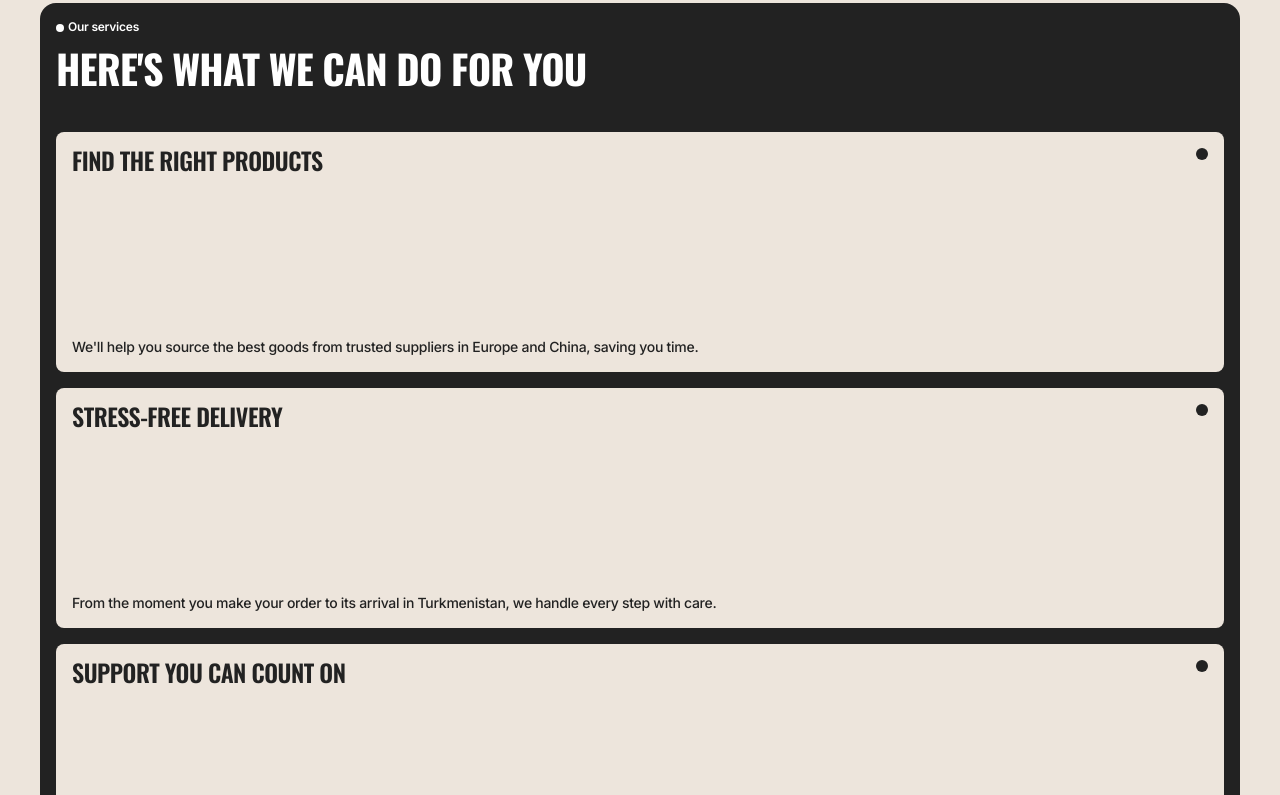
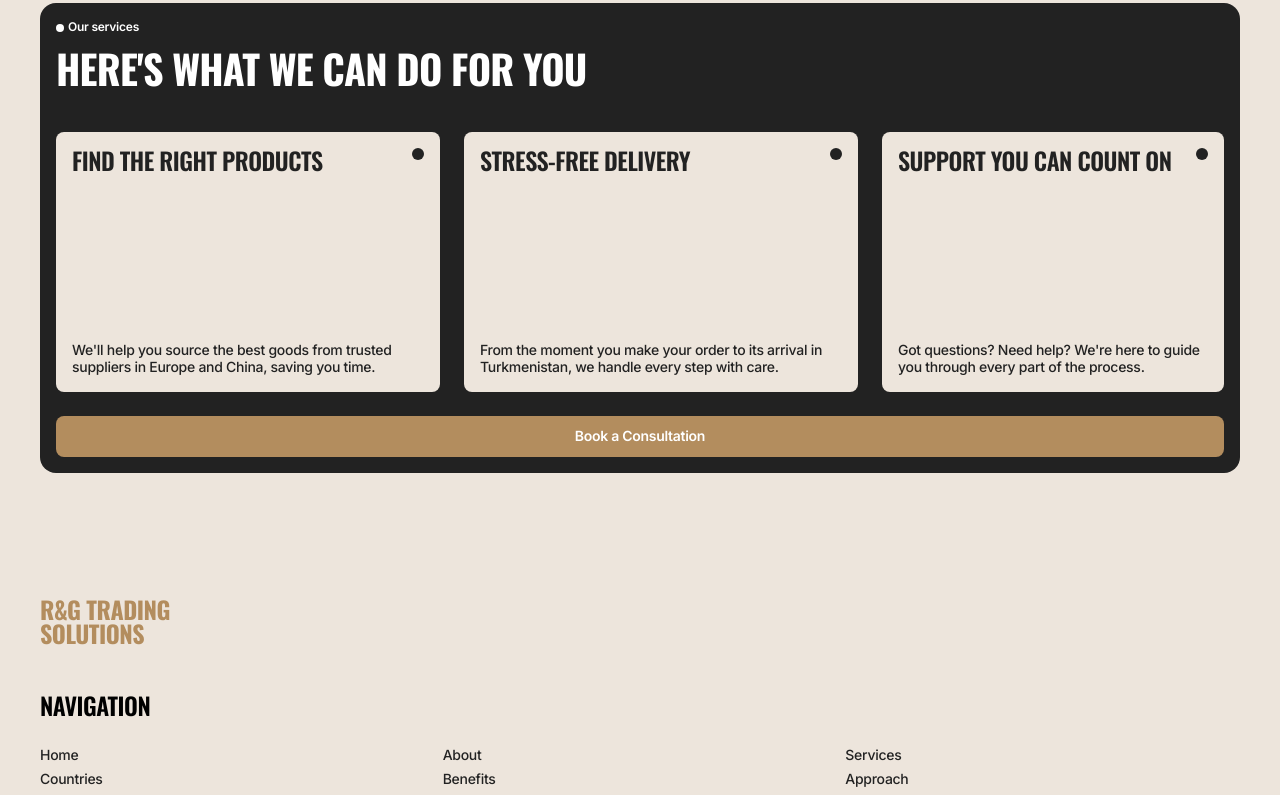
Before and after one commit to DevDugg/r-g-solutions, a Next.js app: page / in a window 1280 px wide. Shown: the part 1420-2215 px from the top of the page. Built offline with nearby package versions, Linux system fonts and the light colour scheme.

Commit message:
services section responsive

```diff
--- a/src/components/elements/section-card.tsx
+++ b/src/components/elements/section-card.tsx
@@ -1,13 +1,20 @@
 import DecoratorCircle from "./decorator-circle";
+import { cn } from "@/lib/utils";
+import services from "@/data/services";
 
 interface SectionCardProps {
   title: string;
   description: string;
+  index: number;
 }
 
-const SectionCard = ({ title, description }: SectionCardProps) => {
+const SectionCard = ({ title, description, index }: SectionCardProps) => {
   return (
-    <div className="section-card bg-BG p-4 rounded-lg h-[240px] flex flex-col justify-between">
+    <div
+      className={cn("section-card bg-BG p-4 rounded-lg h-[240px] flex flex-col justify-between TABLET:h-[260px]", {
+        "TABLET:col-span-2": index + 1 === services.cards.length,
+      })}
+    >
       <div className="flex gap-4 justify-between">
         <h3 className="card-title text-BLACK">{title}</h3>
         <DecoratorCircle size={12} color={"BLACK"} />
--- a/src/components/sections/services.tsx
+++ b/src/components/sections/services.tsx
@@ -16,9 +16,9 @@ const Services = () => {
           <h2 className="section-title text-WHITE">{services.title}</h2>
         </div>
 
-        <div className="flex flex-col gap-4 mt-4">
-          {services.cards.map((card) => (
-            <SectionCard key={card.title} title={card.title} description={card.description} />
+        <div className="flex flex-col gap-4 mt-4 TABLET:grid TABLET:grid-cols-2 TABLET:gap-6 WIDE:flex WIDE:flex-row">
+          {services.cards.map((card, index) => (
+            <SectionCard key={card.title} title={card.title} description={card.description} index={index} />
           ))}
         </div>
 
```
